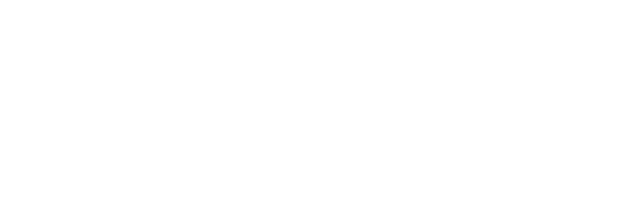
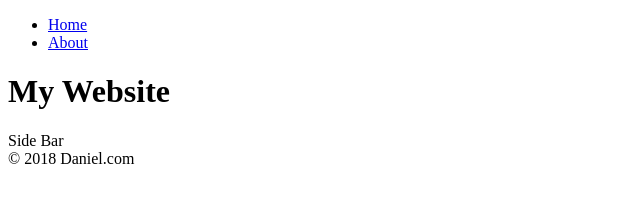
Before and after one commit to djr52/testsite4, a plain HTML site: page docs/index.html in a window 1280 px wide. Shown: the whole page, without its empty margins (0-640 px from the left). Drawn offline with Linux system fonts and the light colour scheme.

Commit message:
Feature: added content, wrapper, menu, sidebar and footer

```diff
--- a/docs/index.html
+++ b/docs/index.html
@@ -14,7 +14,50 @@
 
 <body>
 
+    <div id="wrapper">
+        <div id="menu">
+            <ul>
+                <li><a href = "index.html">Home</a></li>
+                <li><a href = "#">About</a></li>
+            </ul>
 
+
+
+        </div>
+        <div id="content">
+            <h1>
+                My Website
+            </h1>
+
+
+
+        </div>
+        <div id ="sidebar">
+            Side Bar
+
+        </div>
+        <div id ="footer">
+            &copy; 2018 Daniel.com
+
+        </div>
+
+
+
+
+
+
+
+
+
+
+
+
+
+
+
+
+
+    </div>
 
 
 
```
